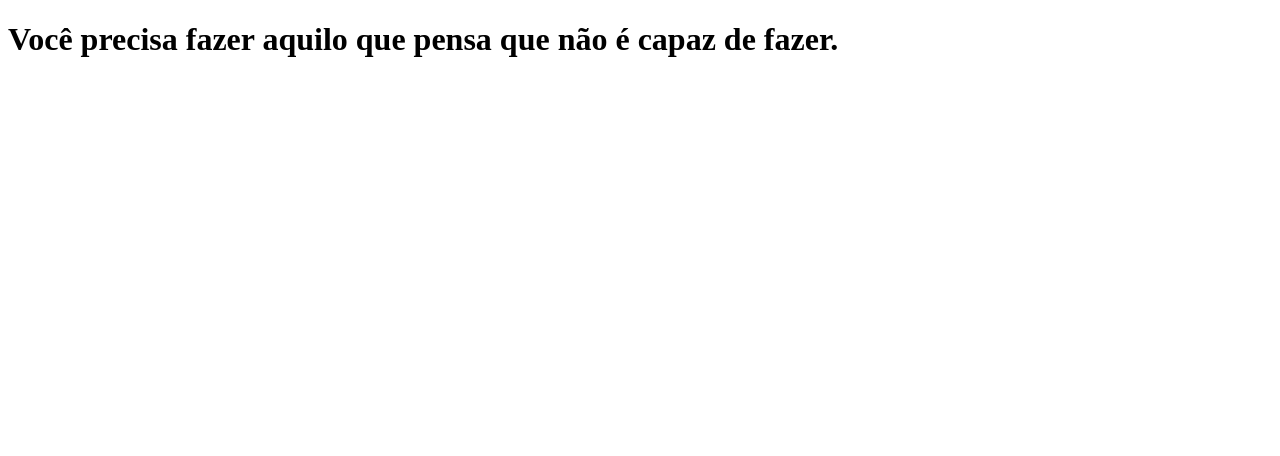
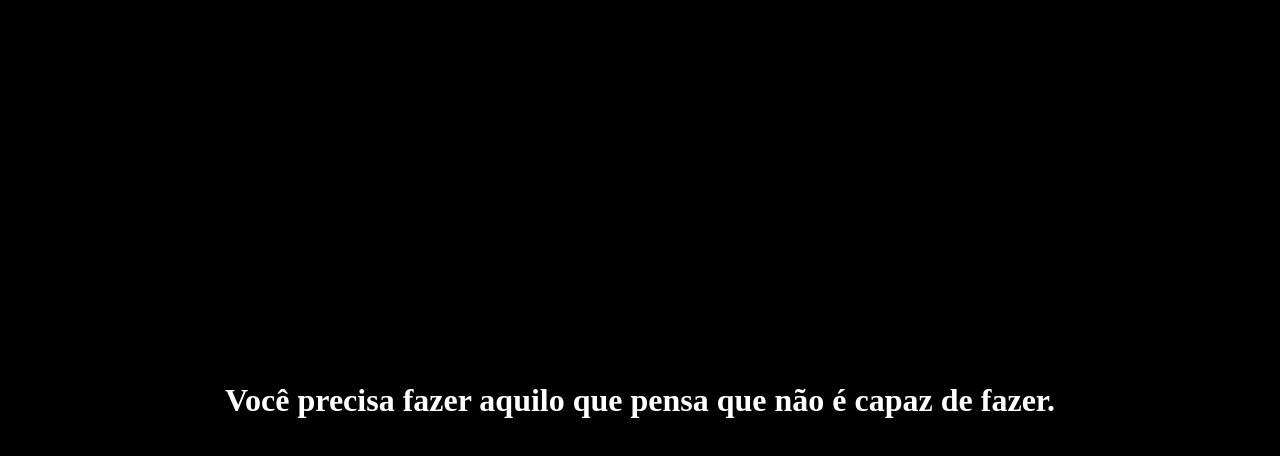
Before and after one commit to emersoMachado/tabnews, a Next.js app: page / in a window 1280 px wide. Shown: the top 456 px of the page. Built offline with nearby package versions, Linux system fonts and the light colour scheme.

Commit message:
Adicionado estilização na mensagem do `index.js`

```diff
--- a/pages/index.js
+++ b/pages/index.js
@@ -1,5 +1,12 @@
 export default function Home() {
     return (
-        <h1>Você precisa fazer aquilo que pensa que não é capaz de fazer.</h1>
+        <div style={{
+            position: 'fixed', top: '0', left: '0',
+            width:'100%',height:'100%',
+            background: '#000', color:'#fff', fontWeight: '600',
+            display: 'flex', alignItems: 'center', justifyContent: 'center'
+        }}>
+            <h1>Você precisa fazer aquilo que pensa que não é capaz de fazer.</h1>
+        </div>
     )
 }
```
